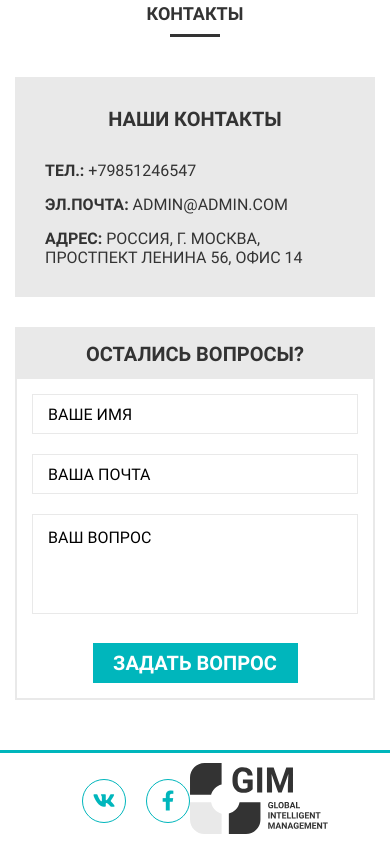
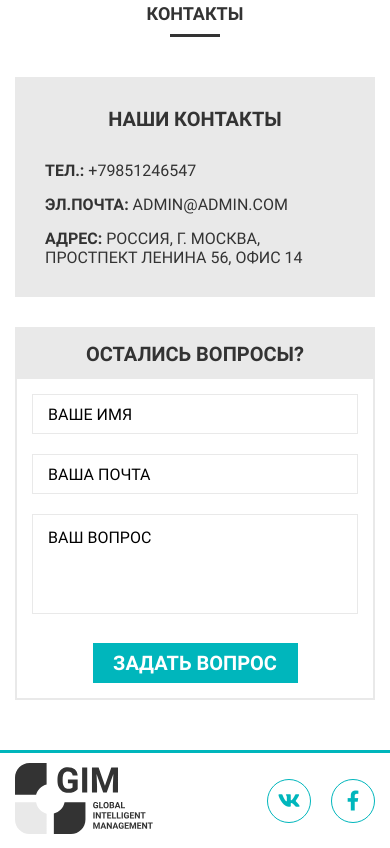
Before and after one commit to MerantauWarrior/gim, a plain HTML site: page index.html in a window 390 px wide. Shown: the part 3115-3963 px from the top of the page. Drawn offline with Linux system fonts and the light colour scheme.

Commit message:
footer order issue

```diff
--- a/assets/css/media.css
+++ b/assets/css/media.css
@@ -92,4 +92,7 @@
     .footer .navigation{
         display: none;
     }
+    .socials{
+        order: 2;
+    }
 }
```
